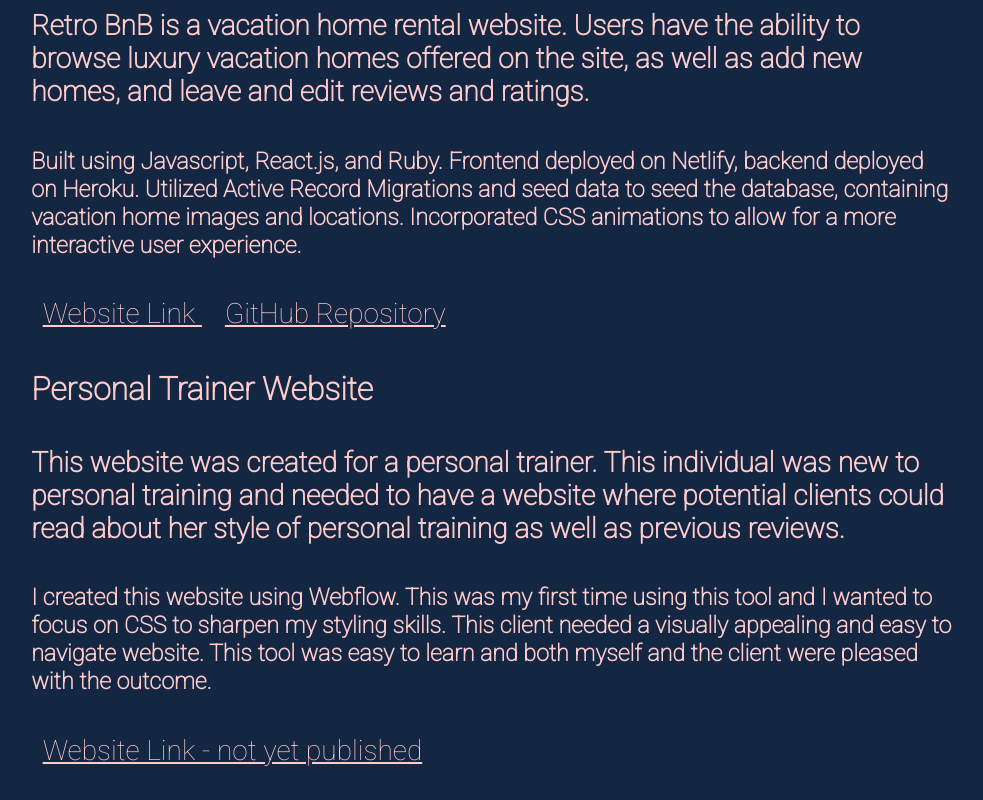
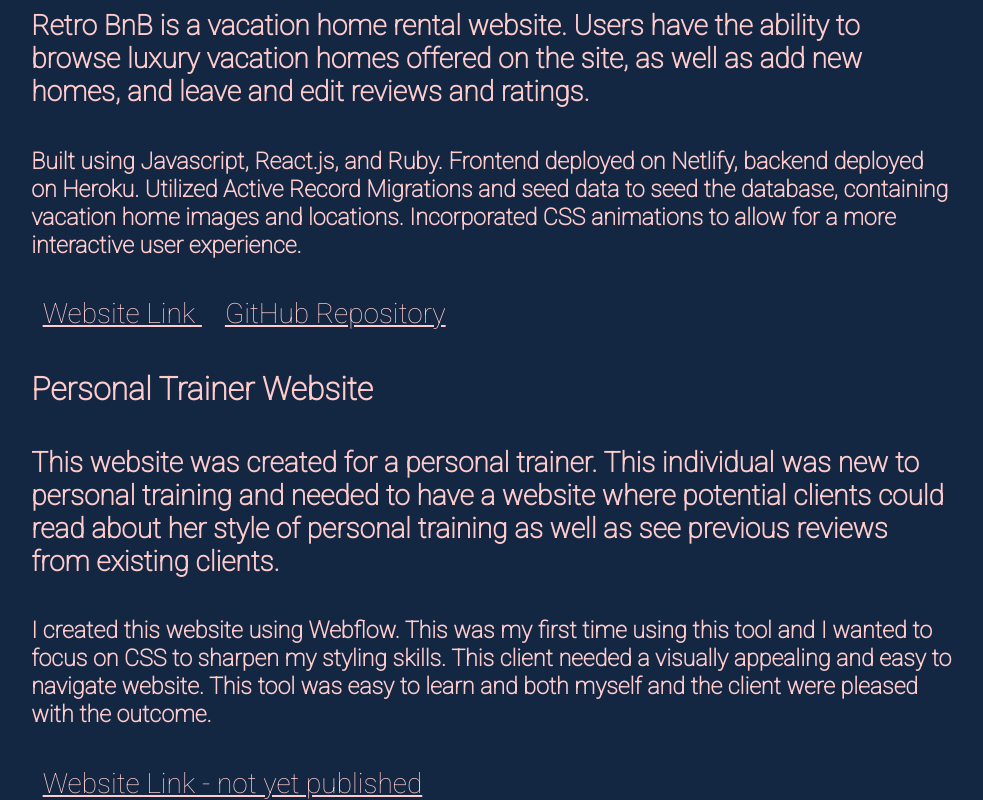
Before and after one commit to bc-kelly/portfolio, a React (Create React App) app: page /projects in a window 1280 px wide. Shown: the part 1314-2114 px from the top of the page, without its empty margins (190-1173 px from the left). Before the commit the page ends 2081 px from the top, so only its background shows below. Built offline with nearby package versions, Linux system fonts and the light colour scheme.

Commit message:
updated personal training description

```diff
--- a/src/Projects.js
+++ b/src/Projects.js
@@ -45,7 +45,7 @@ function Projects() {
       <div className="indiv-proj">
         <h1 className = "project-title"> Personal Trainer Website </h1>
         <div className="details">
-          <h4 className="description"> This website was created for a personal trainer. This individual was new to personal training and needed to have a website where potential clients could read about her style of personal training as well as previous reviews.
+          <h4 className="description"> This website was created for a personal trainer. This individual was new to personal training and needed to have a website where potential clients could read about her style of personal training as well as see previous reviews from existing clients.
           </h4>
           <h5 className="description-two"> I created this website using Webflow. This was my first time using this tool and I wanted to focus on CSS to sharpen my styling skills. This client needed a visually appealing and easy to navigate website. This tool was easy to learn and both myself and the client were pleased with the outcome.
           </h5>
```
